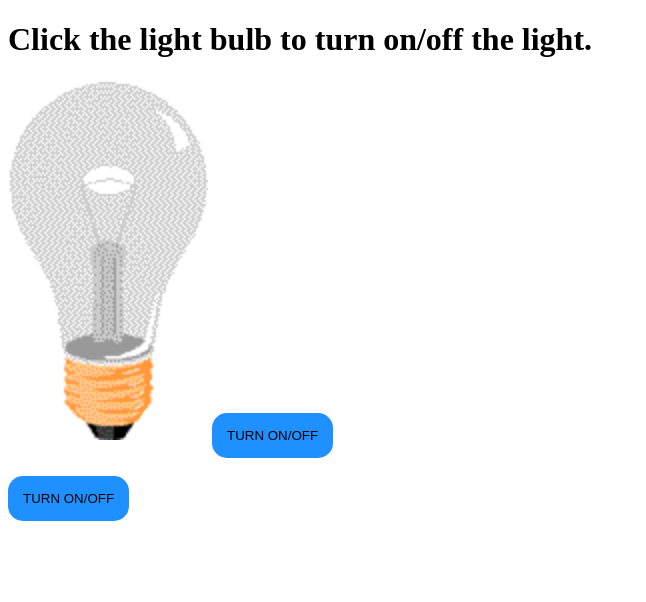
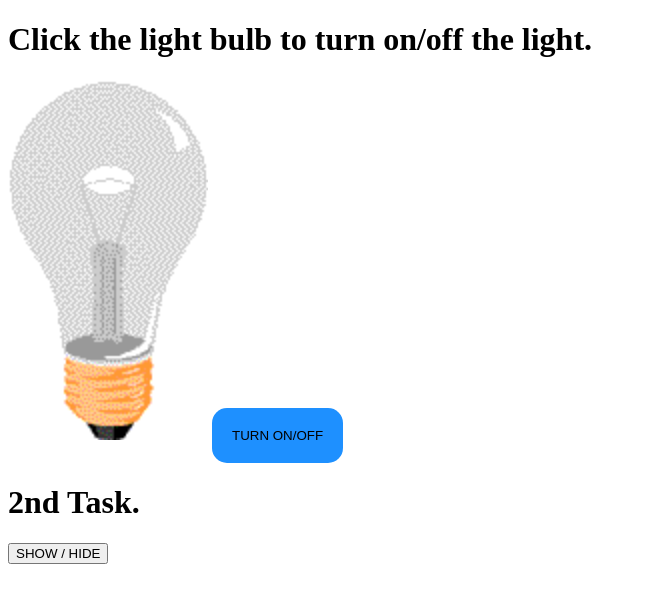
Before and after one commit to Shoaib-Ali-ASif/DOM-Task, a plain HTML site: page index.html in a window 1280 px wide. Shown: the whole page, without its empty margins (0-646 px from the left). Drawn offline with Linux system fonts and the light colour scheme.

Commit message:
changed multiple things

```diff
--- a/index.html
+++ b/index.html
@@ -6,32 +6,37 @@
     <meta name="viewport" content="width=device-width, initial-scale=1.0" />
     <title>DOM</title>
     <style>
-      .bttn {
+      #btn {
         background-color: dodgerblue;
-        color: rgb(0, 0, 0);
-        padding: 15px;
+     color: black;
+        padding: 20px;
         border: none;
         border-radius: 15px;
         cursor: pointer;
       }
-      .bttn:hover {
+      #btn:hover {
         background-color: rgb(240, 252, 5);
       }
     </style>
   </head>
   <body>
-    <h1>Click the light bulb to turn on/off the light.</h1>
+    <div>
+        <h1>Click the light bulb to turn on/off the light.</h1>
     <img
       id="lighbulb"
       onclick="changeImage()"
       src="./pic_bulboff.gif"
       width="200"
     />
-    <button class="bttn" id="btn">TURN ON/OFF</button>
+    <button id="btn" class="off">TURN ON/OFF</button>
+    </div>
 
-    <br> <br>
+    <div>
+        <h1>2nd Task.</h1>
+        <button id="btn-2">SHOW / HIDE</button>
+    </div>
 
-    <button class="bttn" id="btn-2">TURN ON/OFF</button>
+
 
     <script src="./js/app.js"></script>
   </body>
--- a/js/app.js
+++ b/js/app.js
@@ -1,17 +1,12 @@
-// app.js
+const lightBulb = document.getElementById("lighbulb");
+const button = document.getElementById("btn");
 
-// Get references to the light bulb image and the button
-const lightBulb = document.getElementById('lighbulb');
-const button = document.getElementById('btn');
-
-// Add a click event listener to the button
-button.addEventListener('click', function() {
-  // Check the current source of the light bulb image
-  if (lightBulb.src.endsWith('bulboff.gif')) {
-    // If the image source ends with 'bulboff.gif', change it to 'bulbon.gif'
-    lightBulb.src = './pic_bulbon.gif';
+button.addEventListener("click", function () {
+  if (lightBulb.src.endsWith("bulboff.gif")) {
+    lightBulb.src = "./pic_bulbon.gif";
+    button.textContent = "TURN OFF";
   } else {
-    // Otherwise, change it back to 'bulboff.gif'
-    lightBulb.src = './pic_bulboff.gif';
+    lightBulb.src = "./pic_bulboff.gif";
+    button.textContent = "TURN ON";
   }
 });
```
